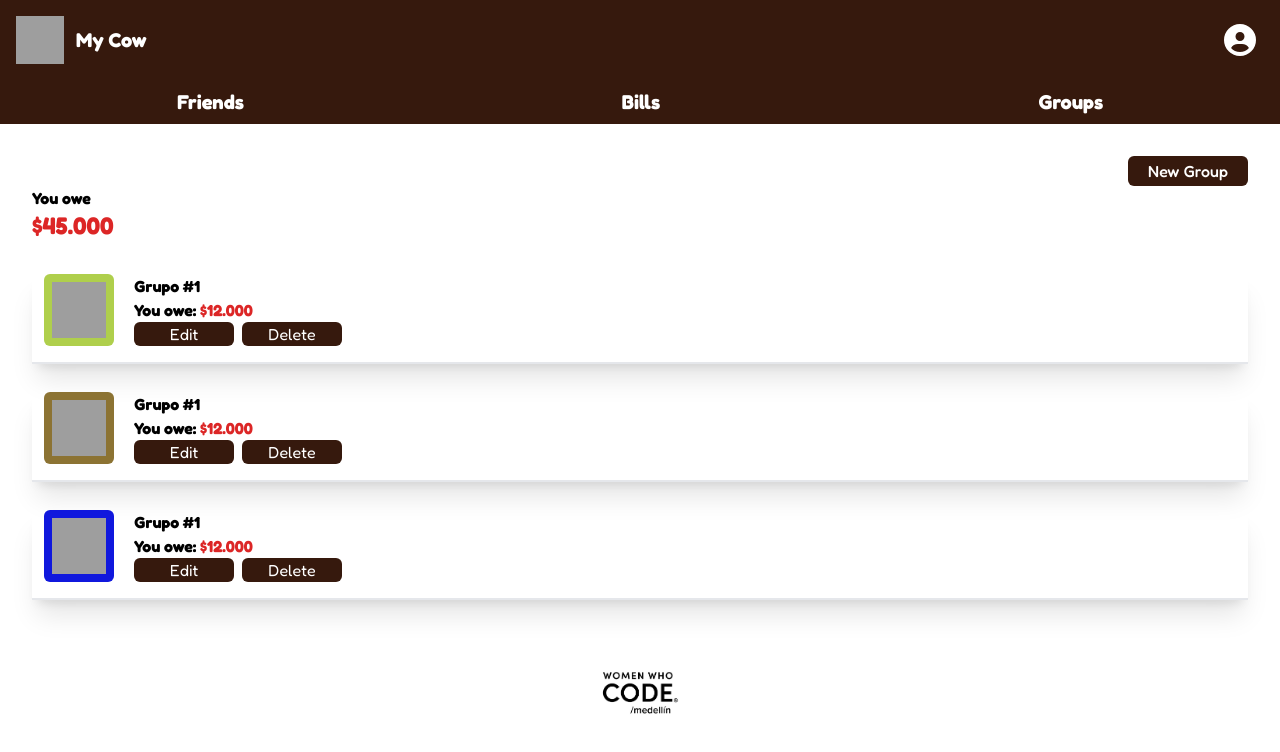
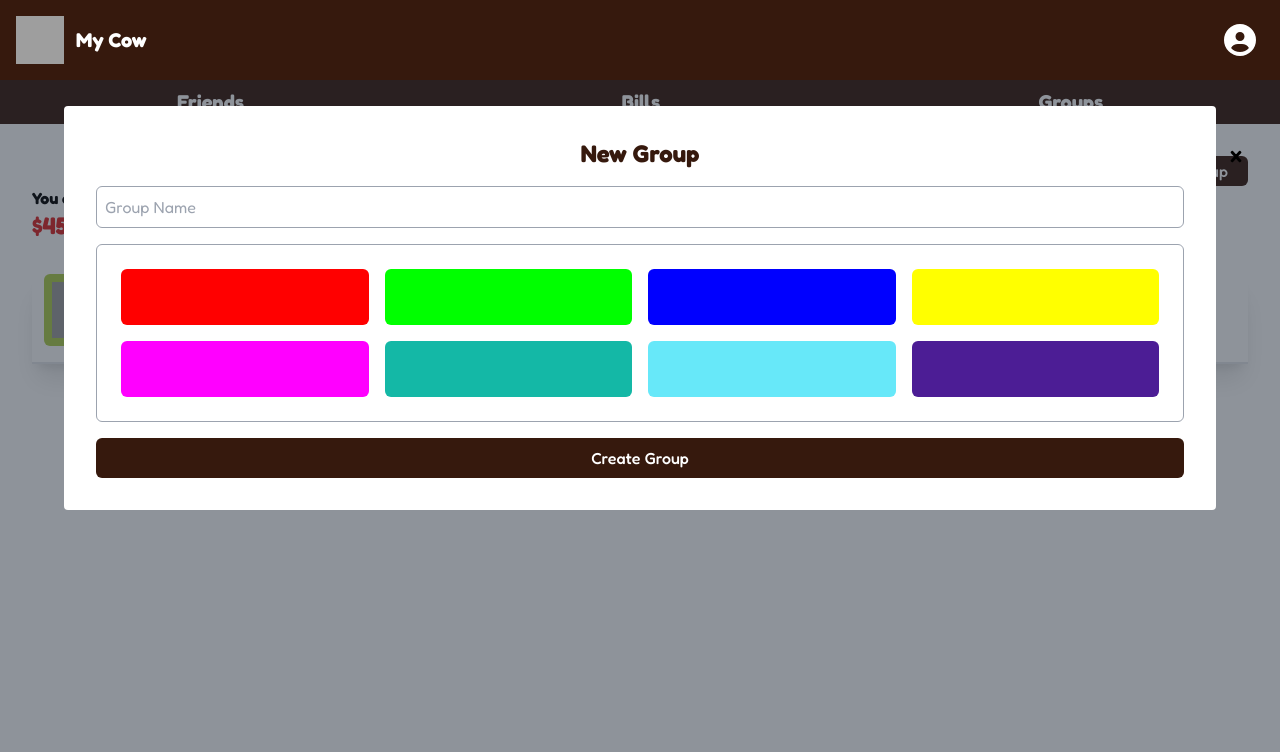
Before and after one commit to Juangui-ramirez/cow-app-frontend, a React (Vite) app in the folder cow-app/: page /groups in a window 1280 px wide. Both pictures are taken after a click on the button "New Group". Shown: the top 752 px of the page. Built offline with nearby package versions, Linux system fonts and the light colour scheme; grey boxes are pictures that could not be loaded.

Commit message:
create modal and install prop-types

```diff
--- a/cow-app/package.json
+++ b/cow-app/package.json
@@ -13,6 +13,7 @@
     "@fortawesome/fontawesome-svg-core": "^6.5.1",
     "@fortawesome/free-solid-svg-icons": "^6.5.1",
     "@fortawesome/react-fontawesome": "^0.2.0",
+    "prop-types": "^15.8.1",
     "react": "^18.2.0",
     "react-dom": "^18.2.0",
     "react-router-dom": "^6.22.3"
--- /dev/null
+++ b/cow-app/src/components/Modal.jsx
@@ -0,0 +1,86 @@
+import PropTypes from "prop-types";
+import { useState } from "react";
+
+const Modal = ({ isOpen, closeModal }) => {
+  const [groupName, setGroupName] = useState("");
+  const [selectedColor, setSelectedColor] = useState("");
+  const colors = [
+    "#FF0000",
+    "#00FF00",
+    "#0000FF",
+    "#FFFF00",
+    "#FF00FF",
+    "#14b8a6",
+    "#67e8f9",
+    "#4c1d95",
+  ];
+
+  const handleCreateGroup = () => {
+    console.log(
+      "Creating group with name:",
+      groupName,
+      "and color:",
+      selectedColor
+    );
+    closeModal();
+  };
+
+  if (!isOpen) return null;
+
+  return (
+    <div className="fixed top-[80px] left-0 w-full h-full flex items-center justify-center bg-gray-800 bg-opacity-50">
+      <div
+        className="bg-white p-8 rounded"
+        style={{ marginTop: "-43vh", width: "90vw" }}
+      >
+        <button
+          className="absolute top-16 right-8 text-black font-bold rounded-full w-6 h-6 flex items-center justify-center"
+          onClick={closeModal}
+        >
+          X
+        </button>
+        <h1 className="text-2xl text-[#36190D] font-bold mb-4 text-center">
+          New Group
+        </h1>
+        <input
+          type="text"
+          placeholder="Group Name"
+          className="border border-gray-400 rounded-md p-2 mb-4 w-full"
+          value={groupName}
+          onChange={(e) => setGroupName(e.target.value)}
+          maxLength={30}
+        />
+
+        <div className="grid grid-cols-4 gap-4 border border-gray-400 rounded-md p-6">
+          {colors.map((color, index) => (
+            <div
+              key={index}
+              className={`w-auto h-14 rounded-md cursor-pointer ${
+                selectedColor === color ? "border-4 border-black" : ""
+              }`}
+              style={{ backgroundColor: color }}
+              onClick={() => setSelectedColor(color)}
+            />
+          ))}
+        </div>
+        <button
+          className="bg-[#36190D] text-white font-medium rounded-md h-[40px] w-full flex justify-center items-center mt-4"
+          onClick={handleCreateGroup}
+        >
+          Create Group
+        </button>
+        <button
+          className="absolute top-2 right-2 text-gray-600"
+          onClick={closeModal}
+        ></button>
+      </div>
+    </div>
+  );
+};
+
+Modal.propTypes = {
+  isOpen: PropTypes.bool.isRequired,
+  closeModal: PropTypes.func.isRequired,
+};
+
+export default Modal;
--- a/cow-app/src/pages/Groups.jsx
+++ b/cow-app/src/pages/Groups.jsx
@@ -1,10 +1,22 @@
 import { GroupCard } from "../components/GroupCard";
+import { useState } from "react";
+import Modal from "../components/Modal";
 
 export function Groups() {
+  const [isModalOpen, setIsModalOpen] = useState(false);
+
+  const openModal = () => {
+    setIsModalOpen(true);
+  };
+
+  const closeModal = () => {
+    setIsModalOpen(false);
+  };
+
   return (
     <section className="p-8">
       <div className="flex justify-end">
-        <button className="bg-[#36190D] text-white font-medium rounded-md h-[30px] w-[120px] ">
+        <button className="bg-[#36190D] text-white font-medium rounded-md h-[30px] w-[120px]" onClick={openModal}>
           New Group
         </button>
       </div>
@@ -14,10 +26,11 @@ export function Groups() {
       </div>
 
       <div className="grid grid-cols-1 gap-3">
-      <GroupCard />
-      <GroupCard />
-      <GroupCard />
+        <GroupCard />
+
       </div>
+
+      <Modal isOpen={isModalOpen} closeModal={closeModal} />
     </section>
   );
 }
```
Also changed, not shown: 1 other file (tests, documents, lock files or other folders).
